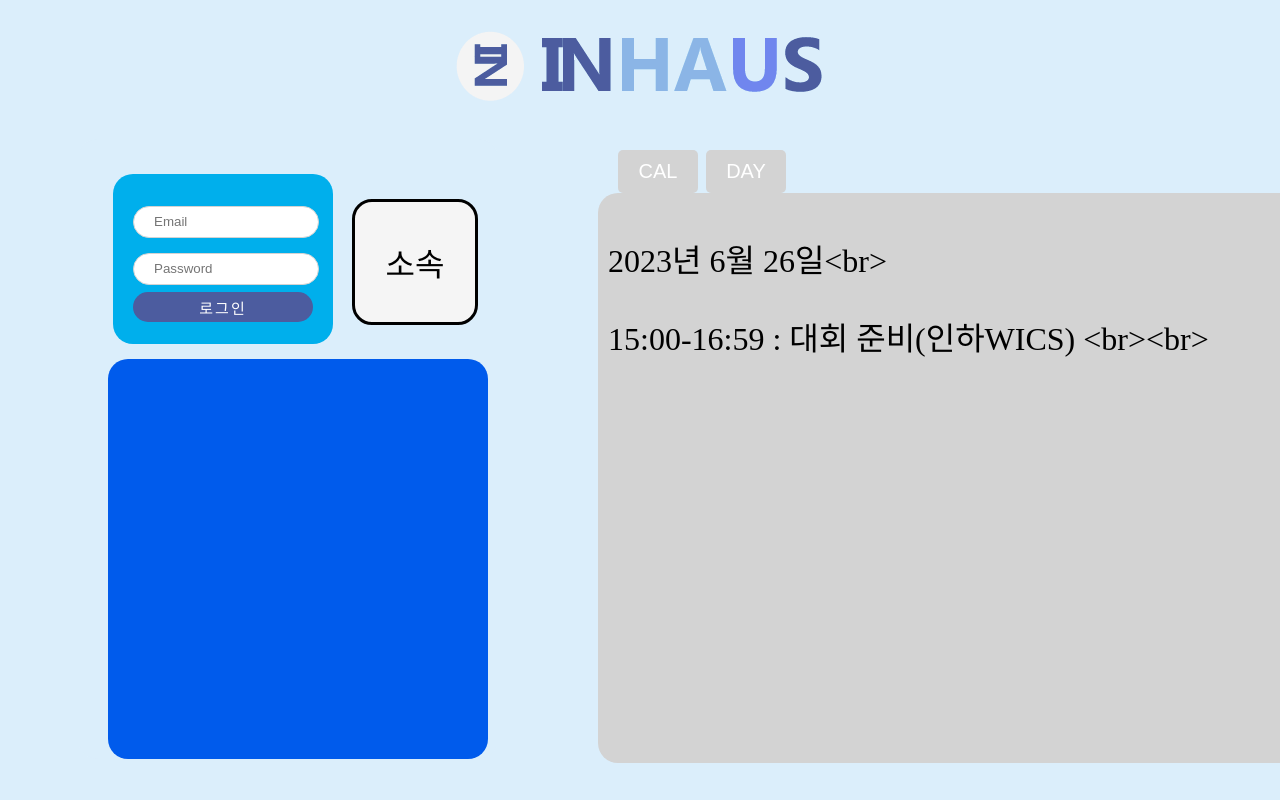
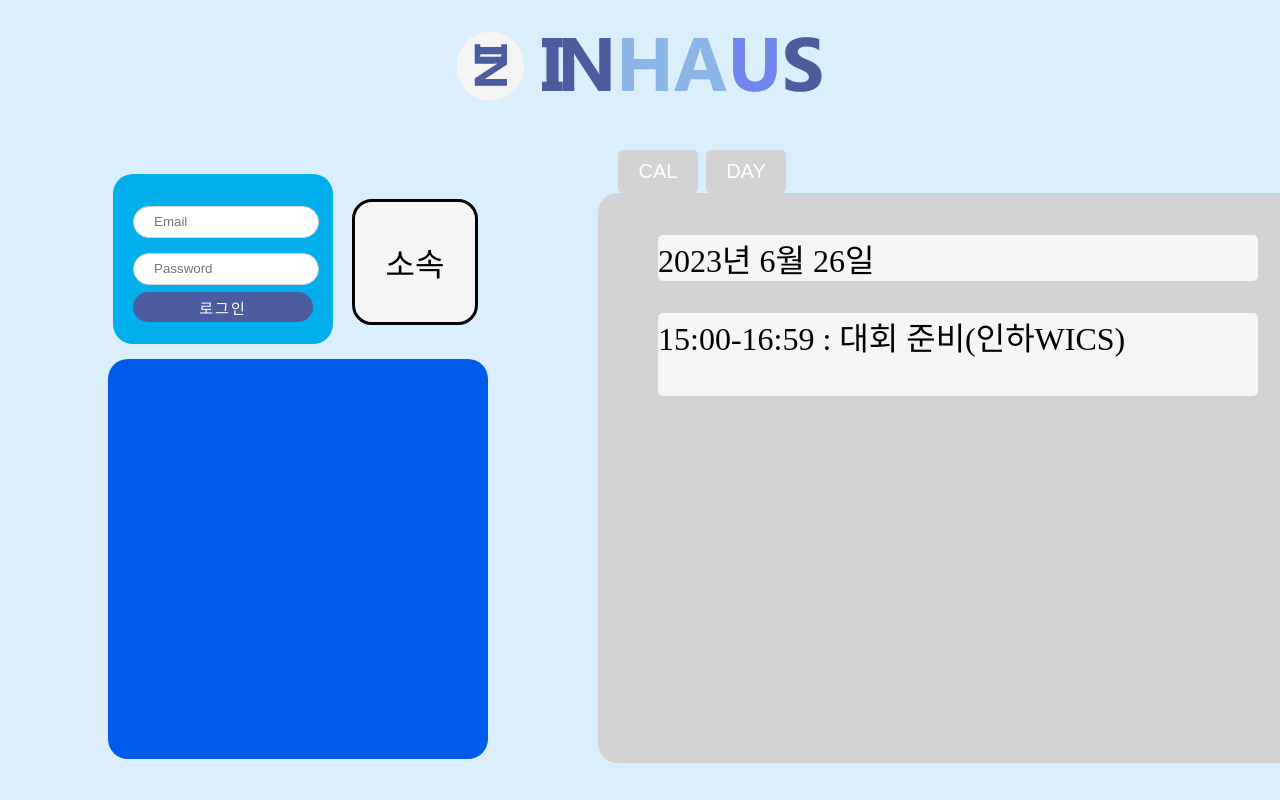
Before and after one commit to NutNuke/NutNuke.github.io, a browser extension: page index.html in a window 1280 px wide. Both pictures are taken after a click on the button "DAY". Shown: the top 800 px of the page. Drawn offline with nearby package versions, Linux system fonts and the light colour scheme.

Commit message:
Add files via upload

```diff
--- a/index.html
+++ b/index.html
@@ -1,7 +1,6 @@
 <!DOCTYPE html>
 <html>
   <script src="https://ajax.googleapis.com/ajax/libs/jquery/3.6.0/jquery.min.js"></script>
-  <script type="text/javascript" src="index.js"></script>
   <head>
     <meta charset="UTF-8" />
     <link rel="manifest" href="manifest.json" />
@@ -11,6 +10,13 @@
     <style>
       body {
         background-color: #dbeefb;
+      }
+      p {
+        width: 600px;
+        border-radius: 5px;
+        background-color: whitesmoke;
+        margin-bottom: 10px;
+        margin-left: 50px;
       }
       h1 {
         color: #005bec;
@@ -216,4 +222,5 @@
       </div>
     </div>
   </body>
+  <script type="text/javascript" src="index.js"></script>
 </html>
--- a/index.js
+++ b/index.js
@@ -1,29 +1,6 @@
 //index 페이지에서 달력과 TeamName을 불러오는 함수
 //AJAX사용
 //jquery, Ajax 불러오기
-
-function LoadCalendar() {
-  //로드 by jquery
-  $.ajax({
-    url: 'https://nutnuke.github.io/calendar.html',
-    dataType: "html",
-    success: function (response) {
-      // 로드된 HTML을 삽입하면서 자동으로 <script>가 실행됩니다.
-      $("#Content").html(response);
-    },
-  });
-}
-function LoadSchedule() {
-  //로드 by jquery
-  // $.ajax({
-  //   url: "https://nutnuke.github.io/schedule.html",
-  //   dataType: "html",
-  //   success: function (response) {
-  //     // 로드된 HTML을 삽입하면서 자동으로 <script>가 실행됩니다.
-  //     $("#Content").html(response);
-  //   },
-  // });
-}
 
 //----------------------------------Today--------------------------------
 let IndexToDay = new Date(); // 페이지를 로드한 날을 저장
@@ -39,8 +16,8 @@ Contents = fetch("https://nutnuke.github.io/crawl.json")
     // .then의 역할?
     const Schedule = data; //schedule에 schedule.json 의 schedule data 배치
     // iterate over each day in the schedule
-    let DayTitle = `${Tyear}년 ${Tmonth}월 ${Tdate}일` + "<br>";
-    let OutPut = ``;
+    window.DayTitle = `${Tyear}년 ${Tmonth}월 ${Tdate}일` + "<br>";
+    window.OutPut = ``;
     //문자열이 아닌 리스트를 문자로 출력하려면 ${}를 사용하자
     //i를 data 크기만큼 반복
     //데이터와 선택한 날짜의 년/월/일이 일치시 일치하는 셀데이터 연속으로 출력
@@ -51,10 +28,32 @@ Contents = fetch("https://nutnuke.github.io/crawl.json")
     }
     console.log(DayTitle);
     console.log(OutPut);
-    TdayContents.innerText = OutPut;
-    TdayTitle.innerText = DayTitle;
+    window.TdayContents.innerHTML = OutPut;
+    window.TdayTitle.innerHTML = DayTitle;
   })
   .catch((error) => console.error(error)); // handle any errors
-window.onload = function() {
-  LoadSchedule();
-};
+
+//초기화 함수
+let initialContent = document.getElementById('Content').innerHTML;
+console.log(initialContent)
+function InitializePage() {
+  document.getElementById('Content').innerHTML = initialContent;
+  TdayContents.innerHTML = OutPut;
+  TdayTitle.innerHTML = DayTitle;
+}
+
+function LoadCalendar() {
+  //로드 by jquery
+  $.ajax({
+    url: 'https://nutnuke.github.io/calendar.html',
+    dataType: "html",
+    success: function (response) {
+      // 로드된 HTML을 삽입하면서 자동으로 <script>가 실행됩니다.
+      $("#Content").html(response);
+    },
+  });
+}
+
+function LoadSchedule() {
+  InitializePage();
+}
```
